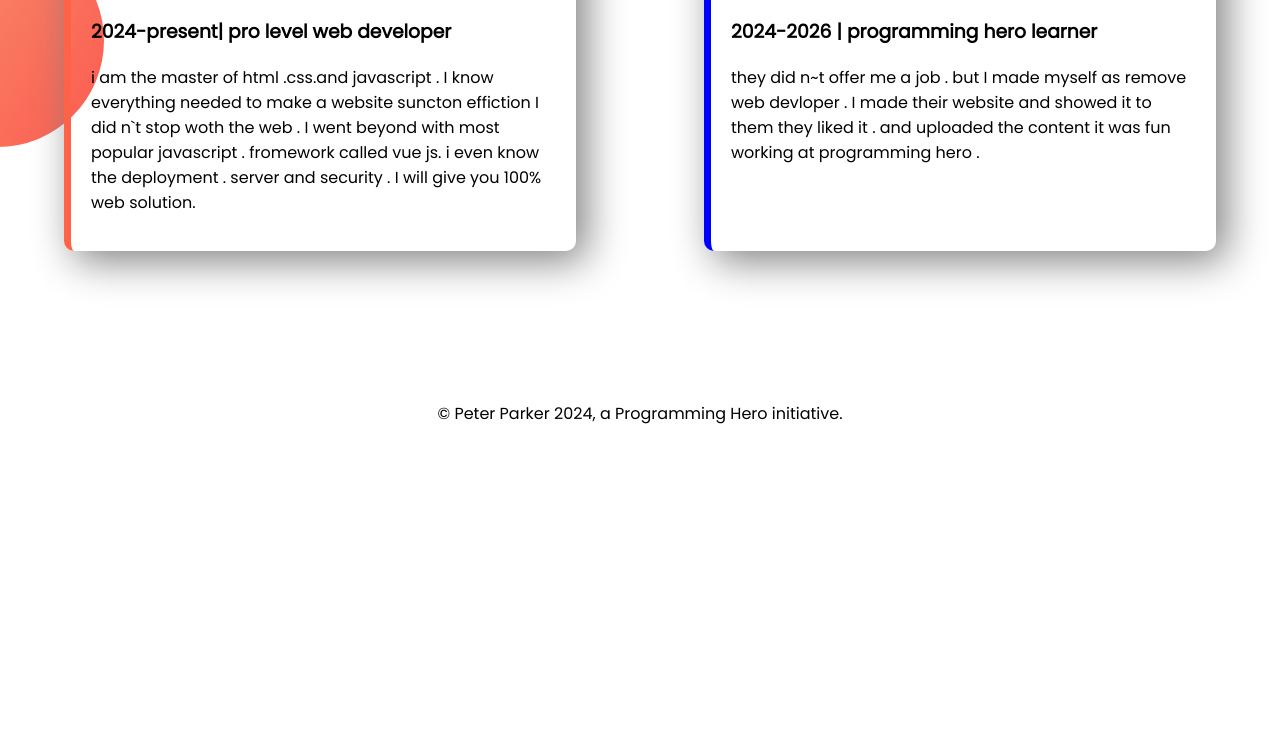
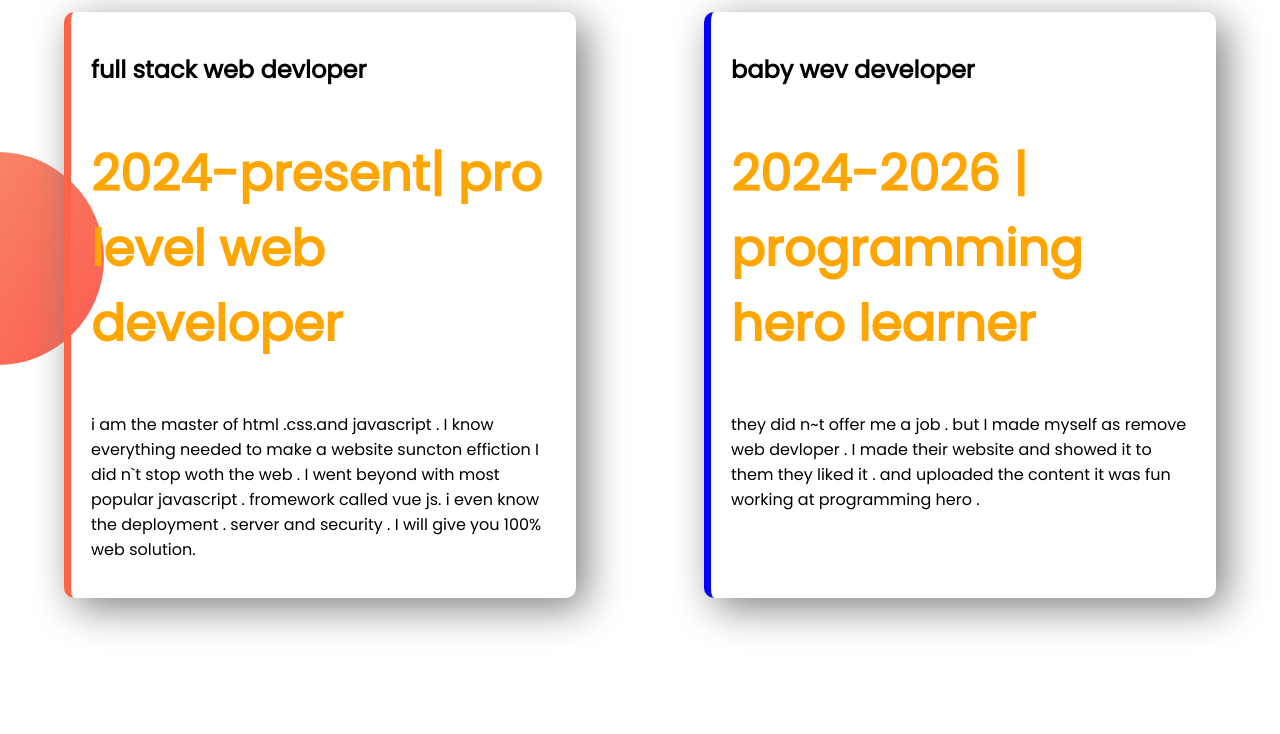
Before and after one commit to 01615152906/developer-portfolio, a plain HTML site: page index.html in a window 1280 px wide. Shown: the part 1816-2550 px from the top of the page. Before the commit the page ends 2258 px from the top, so only its background shows below. Drawn offline with Linux system fonts and the light colour scheme.

Commit message:
styeld added

```diff
--- a/style.css
+++ b/style.css
@@ -11,10 +11,11 @@ h1{
     h1{
         font-size: 40px;
     }
-}
+
 
 .love{
     color: orange;
+    font-size: 50px;
 }
  .flexible-container{
     display: flex;
```
